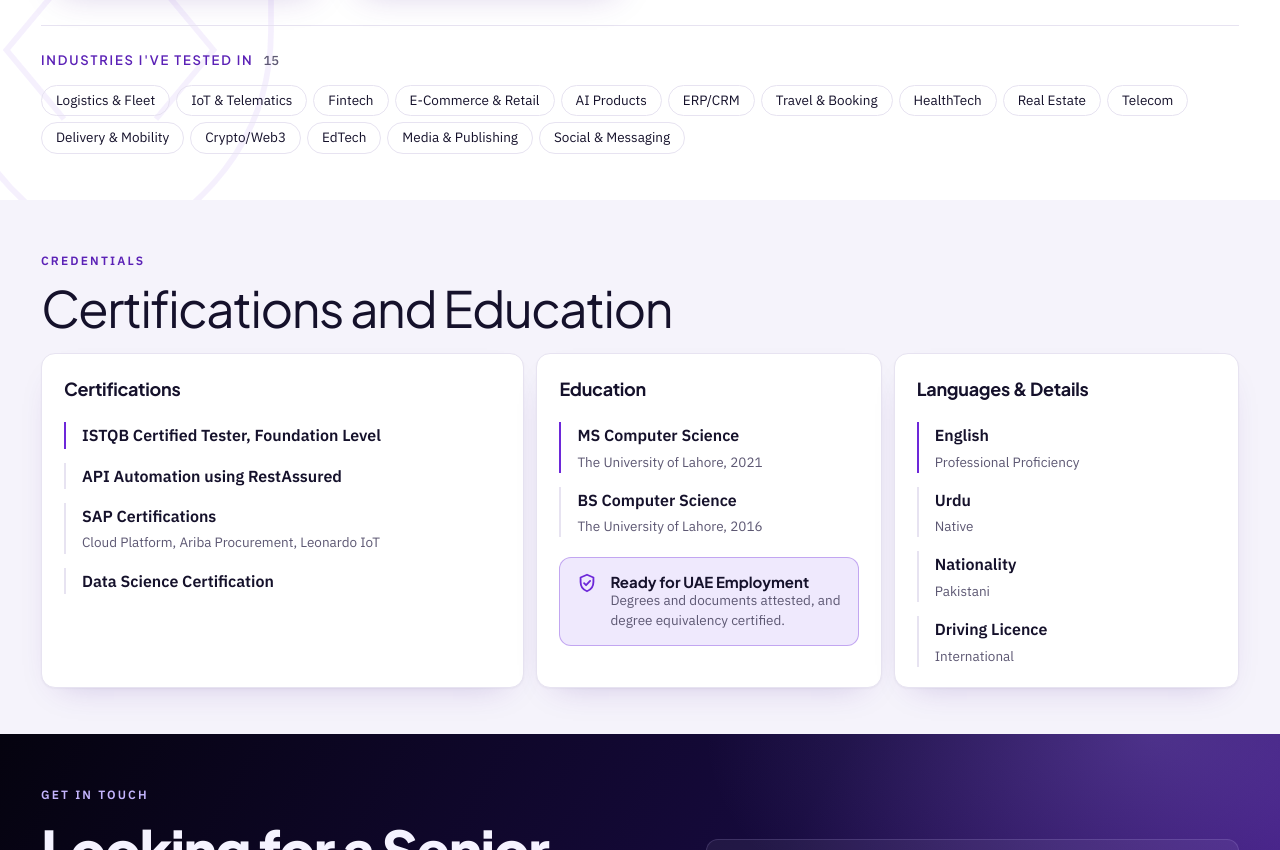
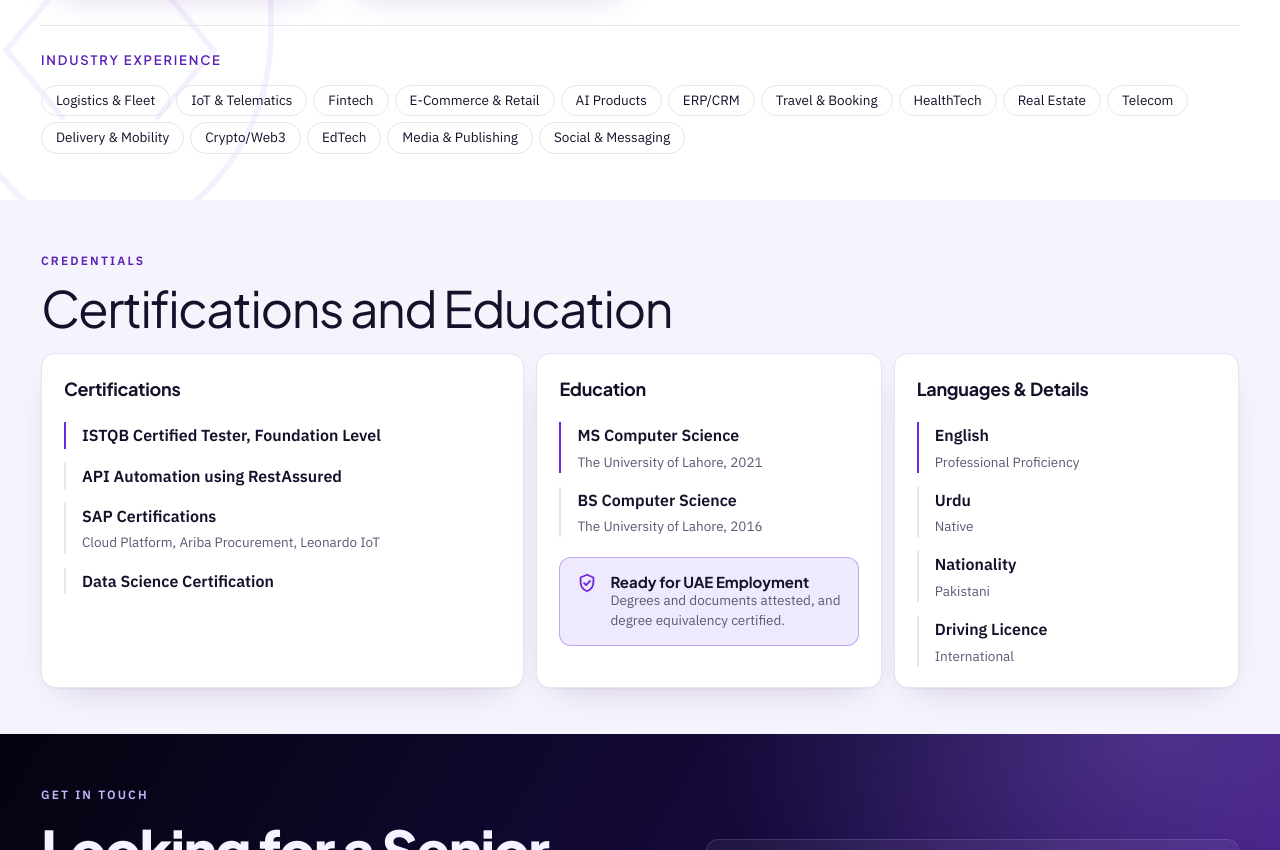
Before and after one commit to AwaisAshrafQA/AwaisAshrafQA.github.io, a plain HTML site: page index.html in a window 1280 px wide. Shown: the part 5239-6089 px from the top of the page. Drawn offline with Linux system fonts and the light colour scheme; animation ran at ten frames a second.

Commit message:
Rename industries heading and drop its counter
Co-Authored-By: Claude Opus 5.5 <noreply@anthropic.com>

```diff
--- a/index.html
+++ b/index.html
@@ -936,7 +936,7 @@ html.arrive-back body{transform-origin:left center;animation:bookArriveBack .9s
       ${s.lede ? `<p class="lede">${s.lede} <a class="more" href="ai.html">See My AI Projects →</a></p>` : ''}
       <div class="tags">${s.t.map(x => `<span>${tc(x)}</span>`).join('')}</div>
     </div>`).join('');
-  $('#domains').innerHTML = `<h3>Industries I've Tested In<span class="count">${DOMAINS.length}</span></h3><div class="tags">${DOMAINS.map(x => `<span>${tc(x)}</span>`).join('')}</div>`;
+  $('#domains').innerHTML = `<h3>Industry Experience</h3><div class="tags">${DOMAINS.map(x => `<span>${tc(x)}</span>`).join('')}</div>`;
   const total = SK.reduce((a, s) => a + s.t.length, 0);
   const out = $('#searchOut');
   const idle = `${total} skills across ${SK.length} areas`;
```
